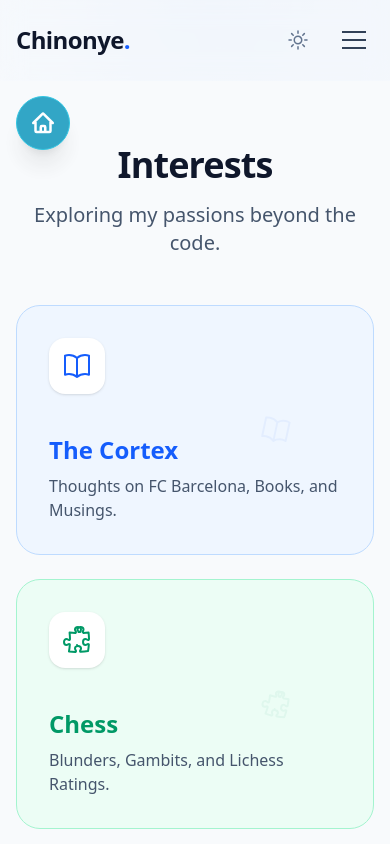
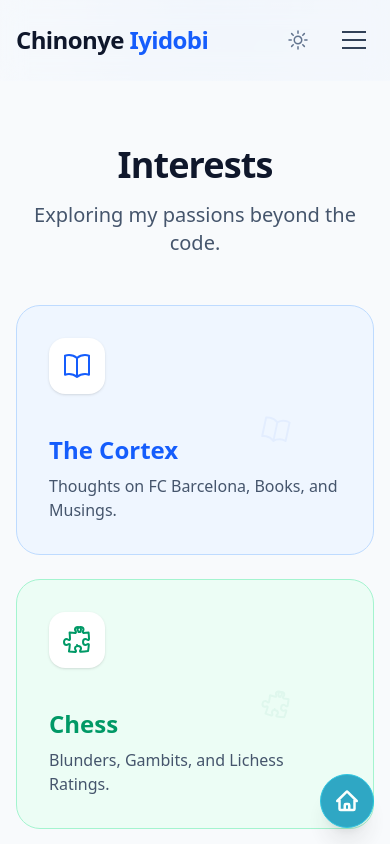
Before and after one commit to justin-r9/portfolio, a Next.js app: page /interests in a window 390 px wide. Shown: the top 844 px of the page. Built offline with nearby package versions, Linux system fonts and the light colour scheme.

Commit message:
Mobile navigation buttons moved to the bottom right. Name on Navbar updated. NOTE: Previous change (increased number of images per line) only applies to mobile

```diff
--- a/components/ui/Navbar.tsx
+++ b/components/ui/Navbar.tsx
@@ -49,7 +49,7 @@ export default function Navbar() {
                 {/* Logo */}
                 <Link href="/" className="flex items-center space-x-2 group">
                     <span className="text-2xl font-bold tracking-tight text-slate-900 dark:text-slate-50 transition-colors group-hover:text-blue-600 dark:group-hover:text-blue-400">
-                        Chinonye<span className="text-blue-600">.</span>
+                        Chinonye <span className="text-blue-600 dark:text-blue-400">Iyidobi</span>
                     </span>
                 </Link>
 
--- a/components/ui/PageNavigation.tsx
+++ b/components/ui/PageNavigation.tsx
@@ -9,11 +9,11 @@ interface PageNavigationProps {
 
 export default function PageNavigation({ backUrl, backLabel }: PageNavigationProps) {
     return (
-        <div className="fixed top-24 left-4 z-50 sm:top-28 sm:left-8 flex flex-col gap-3 opacity-80 hover:opacity-100 transition-opacity print:hidden">
+        <div className="fixed bottom-4 right-4 z-50 sm:top-28 sm:left-8 flex flex-col-reverse sm:flex-col gap-3 opacity-80 hover:opacity-100 transition-opacity print:hidden">
             {/* Return to Home - Always Visible */}
             <Link
                 href="/"
-                className="flex items-center justify-center p-3.5 bg-cyan-600 dark:bg-cyan-700 border border-cyan-500 dark:border-cyan-600 rounded-full shadow-xl hover:bg-cyan-500 dark:hover:bg-cyan-600 hover:scale-110 transition-all group"
+                className="flex items-center justify-center p-3.5 bg-cyan-600 dark:bg-red-600 border border-cyan-500 dark:border-red-500 rounded-full shadow-xl hover:bg-cyan-500 dark:hover:bg-red-500 hover:scale-110 transition-all group"
                 title="Return to Home"
             >
                 <svg xmlns="http://www.w3.org/2000/svg" fill="none" viewBox="0 0 24 24" strokeWidth={2.5} stroke="white" className="w-6 h-6">
```
